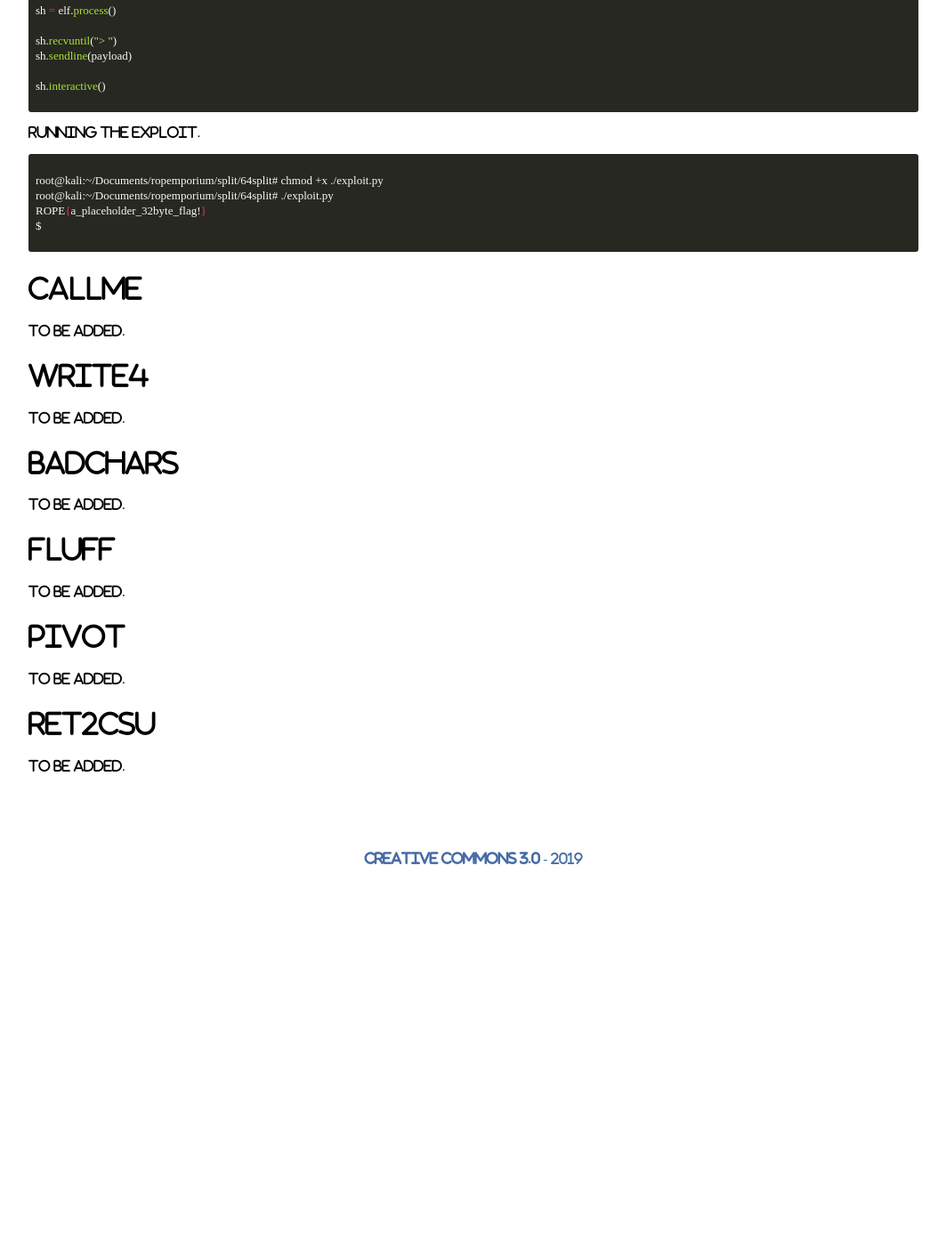
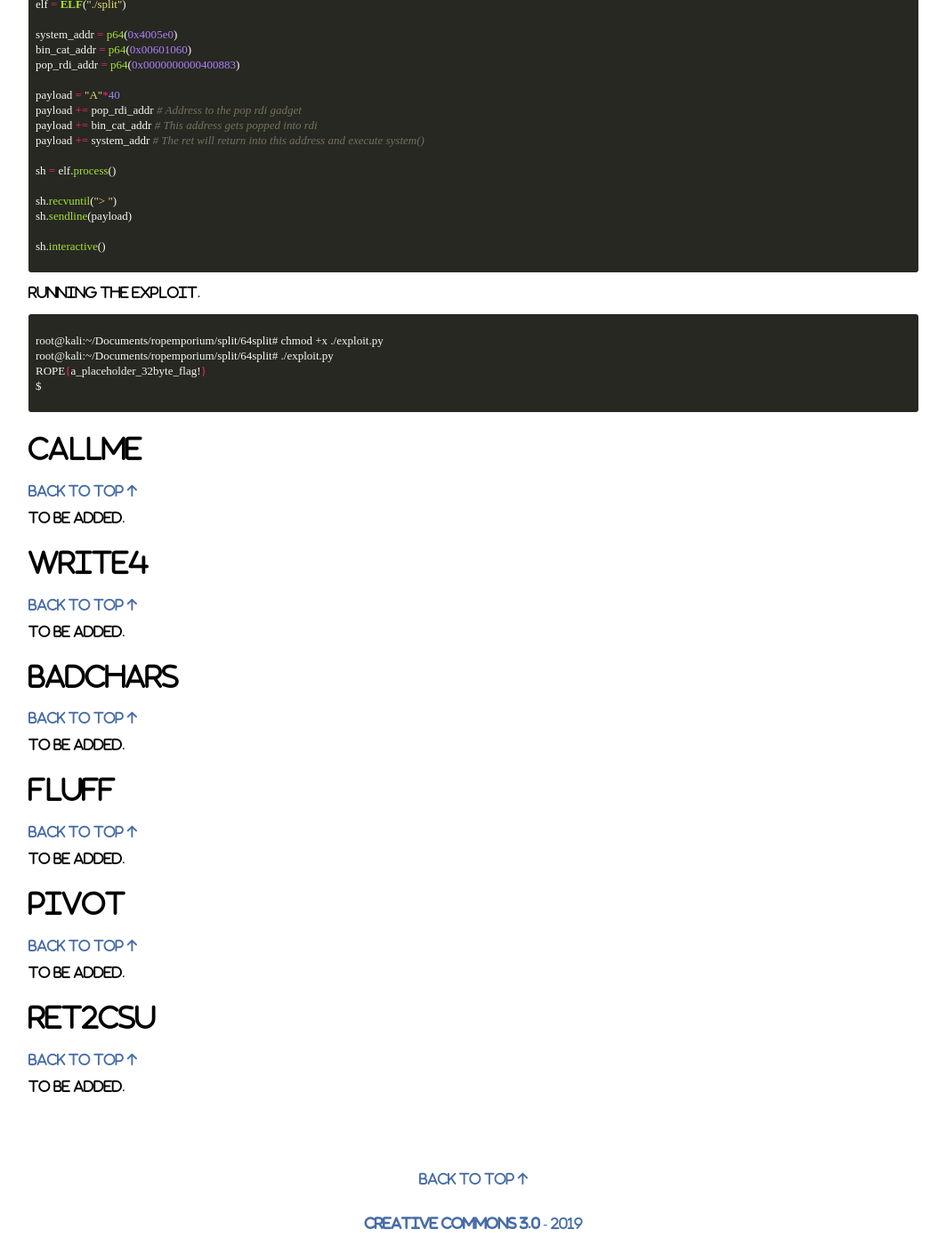
Before and after one commit to farazsth98/farazsth98.github.io, a Jekyll site: the page built from _posts/2019-07-19-rop-emporium-challenges.markdown, in a window 1280 px wide and 1400 px high, scrolled down 12503 px. Shown: the whole window at 89% size, without its empty margins (108-1171 px from the left). Built offline with Jekyll 4.4.1, drawn with Linux system fonts in a browser that asks for light colours; nearby versions of some CDN libraries; before the commit the page ends 13493 px from its top, so only the background shows below that; some of the changed text lies outside the part shown.

Commit message:
Added back to top

````diff
--- a/_includes/footer.html
+++ b/_includes/footer.html
@@ -1,4 +1,5 @@
 <footer>
+	<a href="{{ page.url }}#title">Back to top ↑<br/></a>
   	<a href="https://creativecommons.org/licenses/by-nc/3.0/deed.en_US">
     	<span>
         	<b>Creative Commons 3.0</b>
--- a/_posts/2019-07-19-rop-emporium-challenges.markdown
+++ b/_posts/2019-07-19-rop-emporium-challenges.markdown
@@ -48,10 +48,12 @@ The challenges are all listed in sequential order as shown on ROP Emporium's web
 Disclaimer: I will make an assumption that anyone reading this is familiar with the basics of binary exploitation, and will skip explaining a lot of the very simple things. You should also know how to read assembly.
 
 # ret2win
+<a href="{{ page.url }}#title">Back to top ↑</a>
 
 This level starts us off with a very simple buffer overflow.
 
 ### 32-bit
+<a href="{{ page.url }}#title">Back to top ↑</a>
 
 To start off with, let's run a checksec on the given binary:
 
@@ -293,6 +295,7 @@ $
 ```
 
 ### 64-bit
+<a href="{{ page.url }}#title">Back to top ↑</a>
 
 Running checksec.
 ```shell
@@ -409,10 +412,12 @@ $
 ```
 
 # split
+<a href="{{ page.url }}#title">Back to top ↑</a>
 
 This level takes it up a notch, and has us set up the stack such that we call `system()` ourselves and supply our own argument of '/bin/cat flag.txt'.
 
 ### 32-bit
+<a href="{{ page.url }}#title">Back to top ↑</a>
 
 Running checksec.
 ```shell
@@ -581,6 +586,7 @@ $
 ```
 
 ### 64-bit
+<a href="{{ page.url }}#title">Back to top ↑</a>
 
 The 64-bit version is slightly more difficult because function arguments don't get passed through the stack anymore.
 
@@ -688,25 +694,31 @@ $
 ```
 
 # callme
+<a href="{{ page.url }}#title">Back to top ↑</a>
 
 To be added.
 
 # write4
+<a href="{{ page.url }}#title">Back to top ↑</a>
 
 To be added.
 
 # badchars
+<a href="{{ page.url }}#title">Back to top ↑</a>
 
 To be added.
 
 # fluff
+<a href="{{ page.url }}#title">Back to top ↑</a>
 
 To be added.
 
 # pivot
+<a href="{{ page.url }}#title">Back to top ↑</a>
 
 To be added.
 
 # ret2csu
+<a href="{{ page.url }}#title">Back to top ↑</a>
 
 To be added.
````
Also changed, not shown: _posts/2019-06-23-hsctf-binary-exploitation-challenges.markdown (+10 -0 lines). Lines whose indentation alone changed are shown as unchanged.
